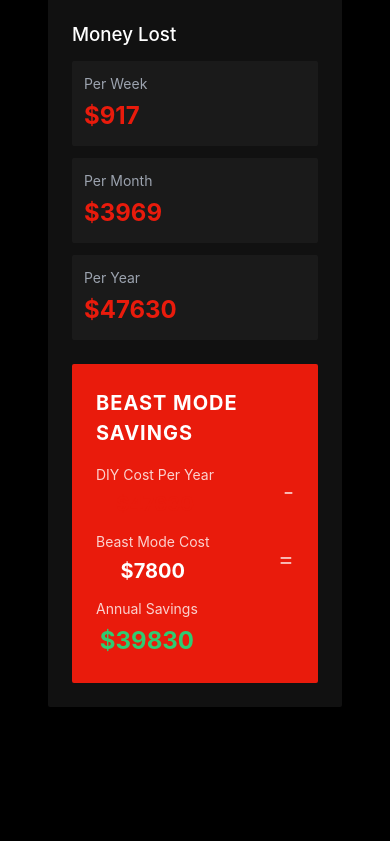
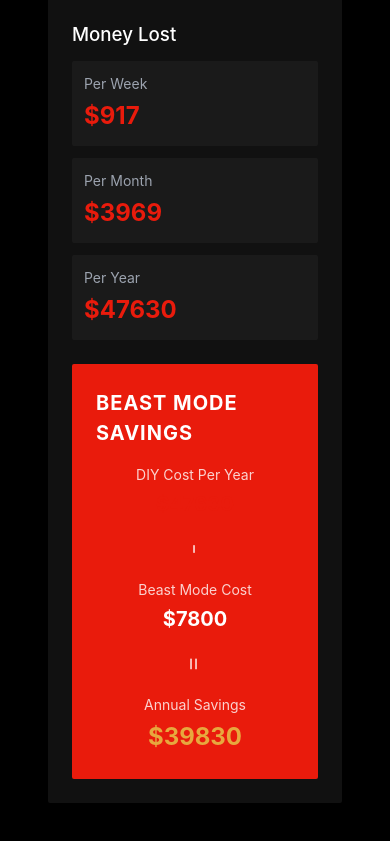
Before and after one commit to richvieren/calculator, a plain HTML site: page index.html in a window 390 px wide. Shown: the part 1406-2247 px from the top of the page. Before the commit the page ends 2169 px from the top, so only its background shows below. Drawn offline with Linux system fonts and the light colour scheme.

Commit message:
Update styles.css

```diff
--- a/styles.css
+++ b/styles.css
@@ -190,7 +190,7 @@ body {
 }
 
 .green {
-  color: #2ECC71;
+  color: #e7a83e; /* Beast Mode gold */
 }
 
 /* Savings box */
@@ -239,11 +239,24 @@ body {
 
 .savings-value.green {
   font-size: 1.5rem;
+  color: #e7a83e; /* Beast Mode gold */
 }
 
 .savings-symbol {
   font-size: 1.5rem;
   color: rgba(255, 255, 255, 0.7);
+}
+
+/* For small screens */
+@media (max-width: 600px) {
+  .savings-flex {
+    flex-direction: column;
+    align-items: center;
+  }
+
+  .savings-symbol {
+    transform: rotate(90deg);
+  }
 }
 
 /* Remove spinner from number inputs */
```
